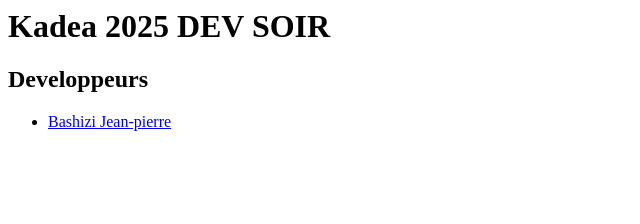
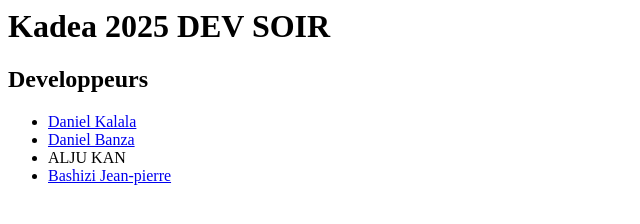
Before and after one commit to Sacre-MBIKU-WAKANE/git_atelier, a plain HTML site: page index.html in a window 1280 px wide. Shown: the whole page, without its empty margins (0-640 px from the left). Drawn offline with Linux system fonts and the light colour scheme.

Commit message:
hot fix last commit to the previous one

```diff
--- a/index.html
+++ b/index.html
@@ -12,9 +12,26 @@
 			</header>
 			<main>
 				<h2>Developpeurs</h2>
-				<ul><li>
-					<a href="https://dazzling-brigadeiros-0aa9d6.netlify.app/" >Bashizi Jean-pierre</a>
-				</li></ul>
+				<ul>
+					<li>
+						<a href="https://radiant-queijadas-d351dd.netlify.app/"
+							>Daniel Kalala</a
+						>
+					</li>
+					<li>
+						<a
+							href="https://68a38bbfebde86608716a929--jovial-pasca-de230b.netlify.app/"
+							>Daniel Banza</a
+						>
+					</li>
+					<li>ALJU KAN</li>
+					<li>
+						<a href="https://dazzling-brigadeiros-0aa9d6.netlify.app/"
+							>Bashizi Jean-pierre</a
+						>
+					</li>
+				</ul>
 			</main>
-		</body></html
-></Doctype>
+		</body>
+	</html></Doctype
+>
```
Also changed, not shown: 1 other file.
